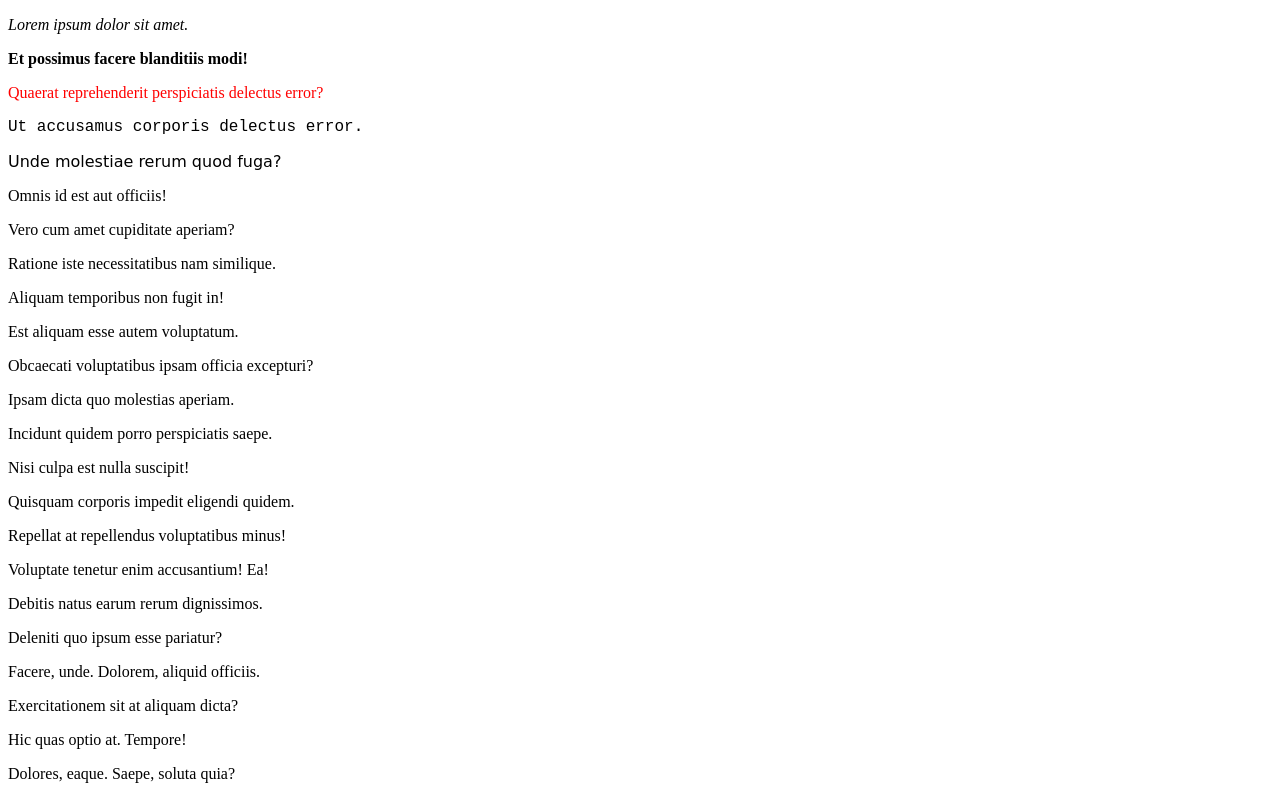
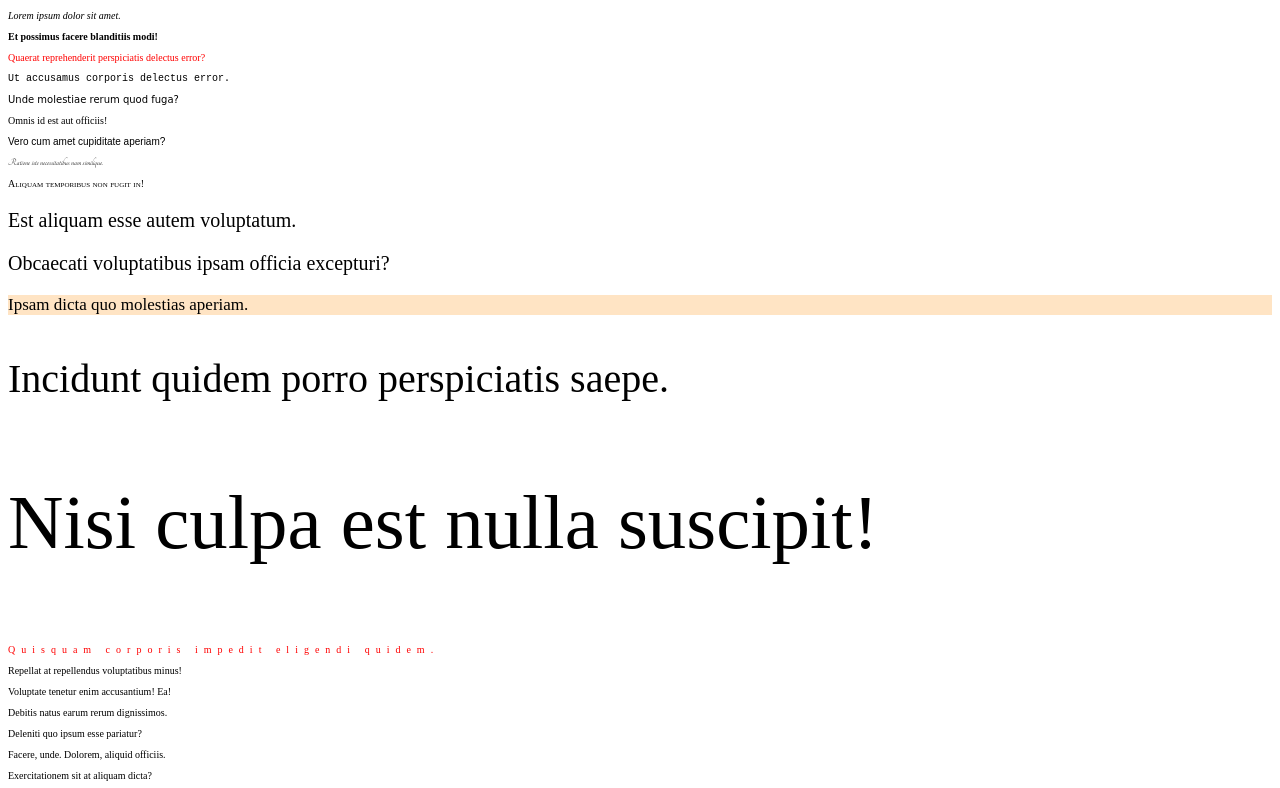
Before and after one commit to radics-viktor/webfejlesztes, a plain HTML site: page CSS/karakterformazasok/index.html in a window 1280 px wide. Shown: the top 788 px of the page. Drawn offline with Linux system fonts and the light colour scheme.

Commit message:
karakterformazasok

```diff
--- a/CSS/karakterformazasok/index.html
+++ b/CSS/karakterformazasok/index.html
@@ -5,6 +5,7 @@
     <meta http-equiv="X-UA-Compatible" content="IE=edge">
     <meta name="viewport" content="width=device-width, initial-scale=1.0">
     <title>Document</title>
+    <link rel="stylesheet" href="https://fonts.googleapis.com/css?family=Tangerine">
     <link rel="stylesheet" href="style.css">
 </head>
 <body>
--- a/CSS/karakterformazasok/style.css
+++ b/CSS/karakterformazasok/style.css
@@ -14,6 +14,7 @@
     color: red;
 }
 
+/* serif, sans-serif, cursive, monospace, fantasy */
 #p4 {
     font-family: 'Courier New', Courier, monospace;
 }
@@ -21,3 +22,55 @@
 #p5 {
     font-family: cursive;
 }
+
+#p6 {
+    font-family: 'Times New Roman', serif;
+}
+
+#p7 {
+font-family: fantasy;
+}
+
+#p8 {
+    font-family: Tangerine;
+}
+
+#p9 {
+    font-variant: small-caps;
+}
+
+#p10 {
+    font-size: 20px;
+}
+
+body {
+    font-size: 10px;
+}
+
+#p11 {
+    font-size: 200%;
+}
+
+/* 40%= 0.4 */
+/* em = szülőhöz képest (nyomatékos egység = emphemeral1 unit) */
+#p12 {
+    font-size: 1.7em;
+    /* font-size: 170% */
+    background-color: bisque;
+}
+
+/* 16px = 100% = 1em */
+/* rem = root(gyökérhez képest) */
+#p13 {
+    font-size: 2.5rem;
+}
+
+/* viewport width */
+#p14 {
+    font-size: 6vw;
+}
+
+#p15 {
+    color: red;
+    letter-spacing: 6px;
+}
```
